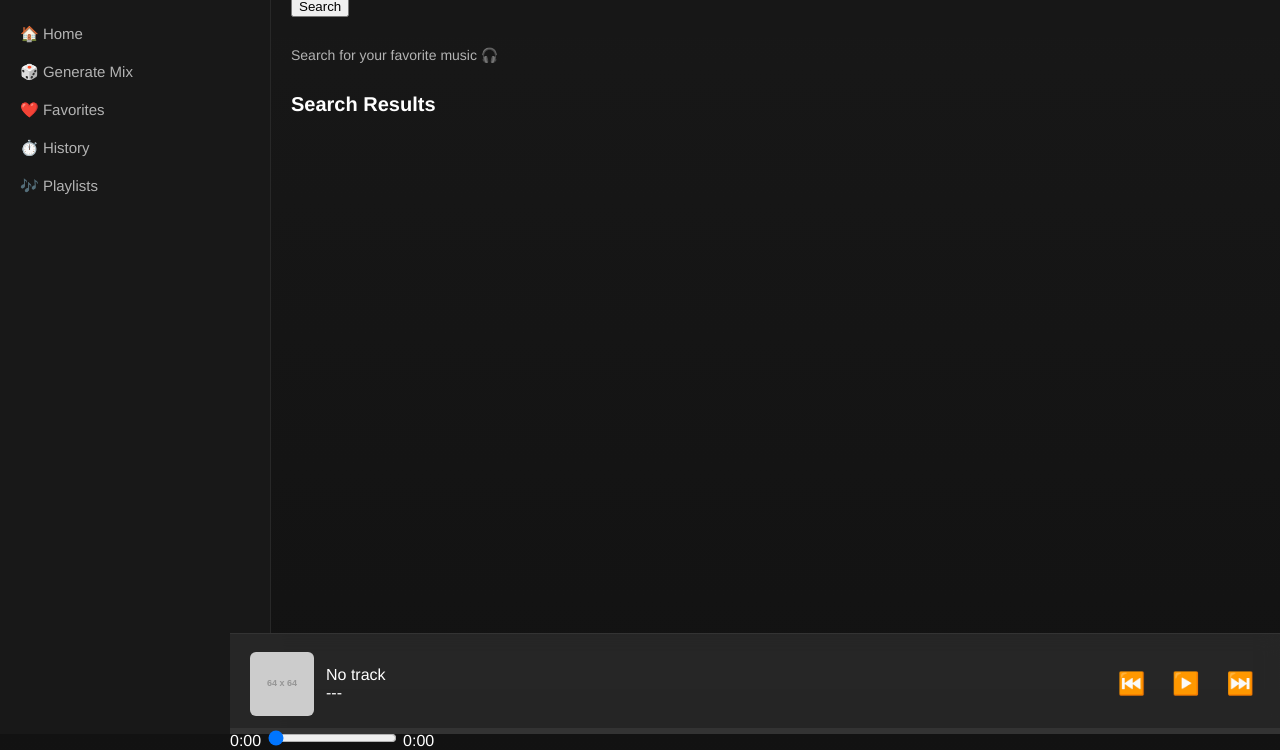
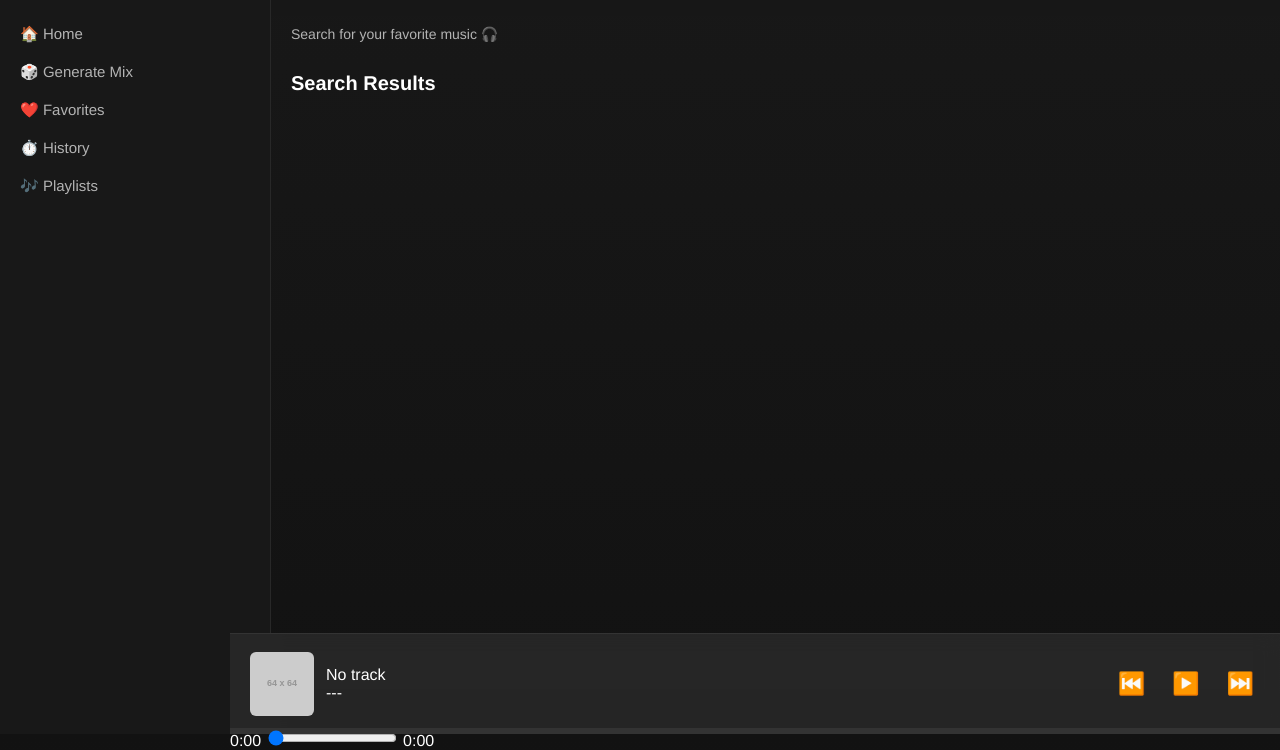
Before and after one commit to imkrishnakatiyar/not-on-spotify, a plain HTML site: page index.html in a window 1280 px wide. Shown: the part 66-816 px from the top of the page. Drawn offline with Linux system fonts and the light colour scheme; placeholder pictures from the web are drawn by us.

Commit message:
Update index.html

```diff
--- a/index.html
+++ b/index.html
@@ -356,7 +356,7 @@ h3.playlist-name {
   <div class="main">
     <div class="searchbar">
       <input id="query" class="search-input" placeholder="What do you want to listen to?">
-<button id="searchbtn" onclick="search(query.value)">Search</button>
+
  </div>
 
     <div class="status" id="status">Search for your favorite music 🎧</div>
```
